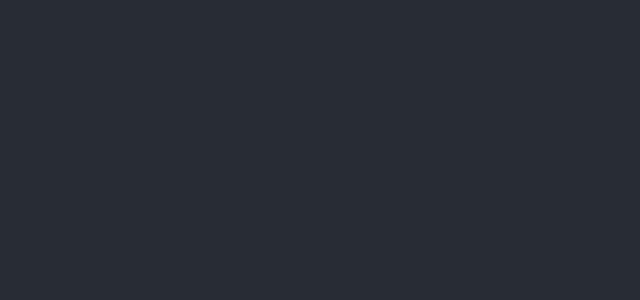
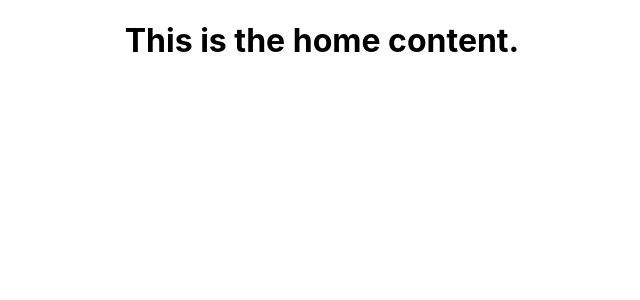
Before and after one commit to msbp/personal-website, a React (Create React App) app: page / in a window 1280 px wide. Shown: the top 300 px of the page, without its empty margins (318-958 px from the left). Built offline with nearby package versions, Linux system fonts and the light colour scheme.

Commit message:
Added initial home component.

```diff
--- a/src/App.js
+++ b/src/App.js
@@ -1,13 +1,15 @@
 import React, { Component } from 'react';
 import logo from './logo.svg';
 import './App.css';
+import Home from './components/Home'
 
 class App extends Component {
   render() {
     return (
       <div className="App">
-        <header className="App-header">
-        </header>
+
+        <Home></Home>
+
       </div>
     );
   }
--- /dev/null
+++ b/src/components/Home.jsx
@@ -0,0 +1,25 @@
+import React from 'react'
+
+class Home extends React.Component {
+
+    /**
+     * This is the component's constructor.
+     * @param {*} props - Props
+     */
+    constructor(props) {
+        super(props)
+    }
+
+    /**
+     * Render method.
+     */
+    render() {
+        return (
+            <div>
+                <h1>This is the home content.</h1>
+            </div>
+        )
+    }
+}
+
+export default Home
```
